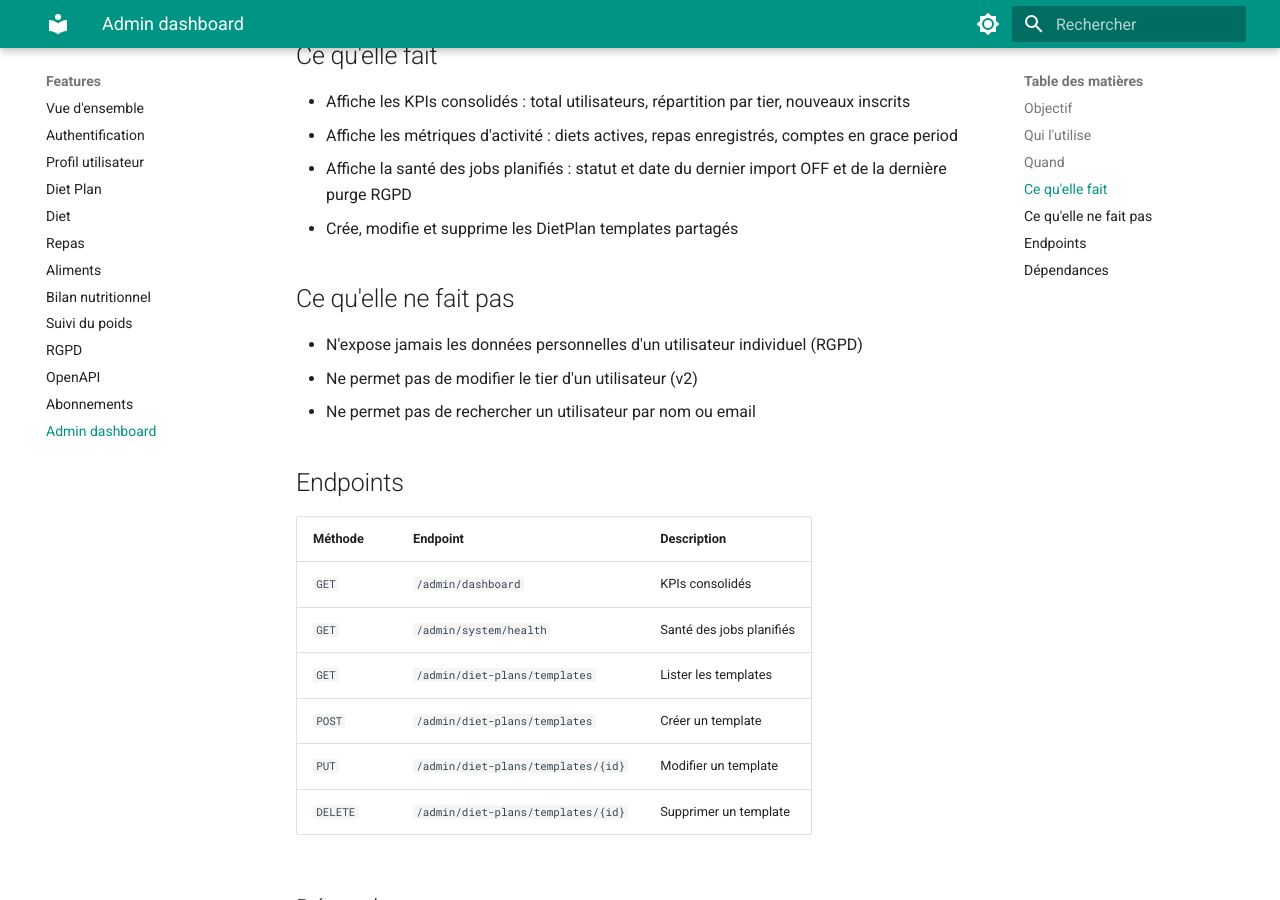
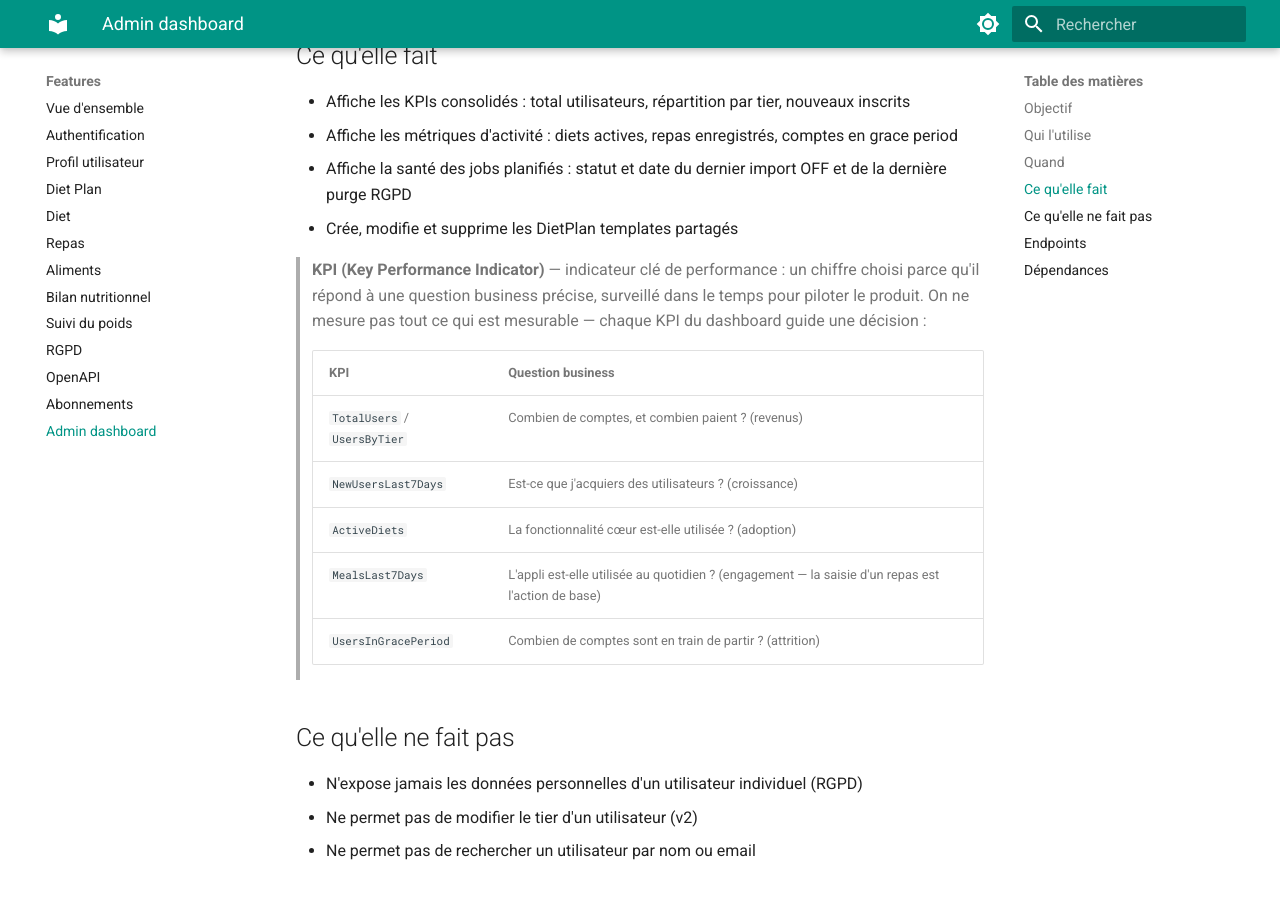
Before and after one commit to MGNetworking/docs-nutrition, an MkDocs documentation site: the page built from pages/backend/features/admin-dashboard.md, in a window 1280 px wide and 900 px high, scrolled down 690 px. Built offline with MkDocs 1.6.1 and Material for MkDocs 9.7.7, drawn with Linux system fonts in a browser that asks for light colours.

Commit message:
docs(backend): compléter le design du dashboard admin
Ajouter IJobMonitoringService (statut des jobs Hangfire avec
constantes de noms partagées entre couches), étendre les
responsabilités d'AdminService (templates DietPlan, catalogue
d'aliments) et introduire Meal.CreatedAt, distinct de ConsumedAt,
pour fiabiliser les KPIs d'engagement.

Documenter la question business derrière chaque KPI du dashboard.

```diff
--- a/pages/backend/features/admin-dashboard.md
+++ b/pages/backend/features/admin-dashboard.md
@@ -25,6 +25,16 @@ Administrateur uniquement — rôle `admin` Keycloak requis.
 - Affiche la santé des jobs planifiés : statut et date du dernier import OFF et de la dernière purge RGPD
 - Crée, modifie et supprime les DietPlan templates partagés
 
+> **KPI (Key Performance Indicator)** — indicateur clé de performance : un chiffre choisi parce qu'il répond à une question business précise, surveillé dans le temps pour piloter le produit. On ne mesure pas tout ce qui est mesurable — chaque KPI du dashboard guide une décision :
+>
+> | KPI | Question business |
+> |---|---|
+> | `TotalUsers` / `UsersByTier` | Combien de comptes, et combien paient ? (revenus) |
+> | `NewUsersLast7Days` | Est-ce que j'acquiers des utilisateurs ? (croissance) |
+> | `ActiveDiets` | La fonctionnalité cœur est-elle utilisée ? (adoption) |
+> | `MealsLast7Days` | L'appli est-elle utilisée au quotidien ? (engagement — la saisie d'un repas est l'action de base) |
+> | `UsersInGracePeriod` | Combien de comptes sont en train de partir ? (attrition) |
+
 ## Ce qu'elle ne fait pas
 
 - N'expose jamais les données personnelles d'un utilisateur individuel (RGPD)
```
Also changed, not shown: pages/backend/annexes/Diagramme-classes.md (+1 -0 lines), pages/backend/design/design-application.md (+21 -3 lines), pages/backend/design/design-domain.md (+1 -0 lines).
